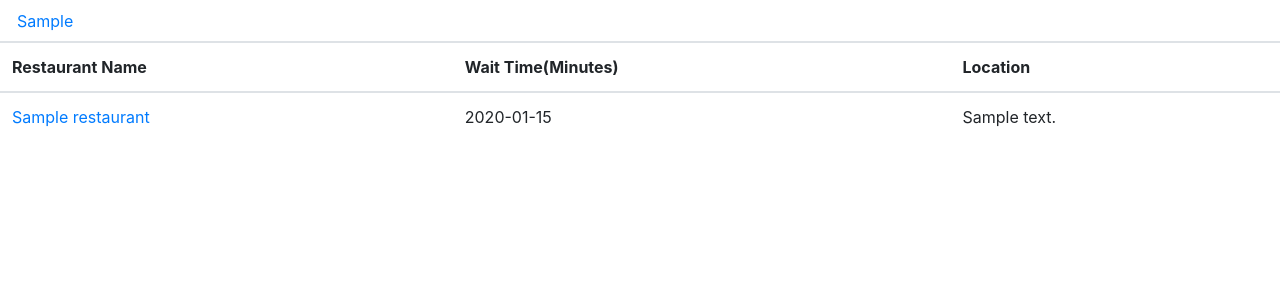
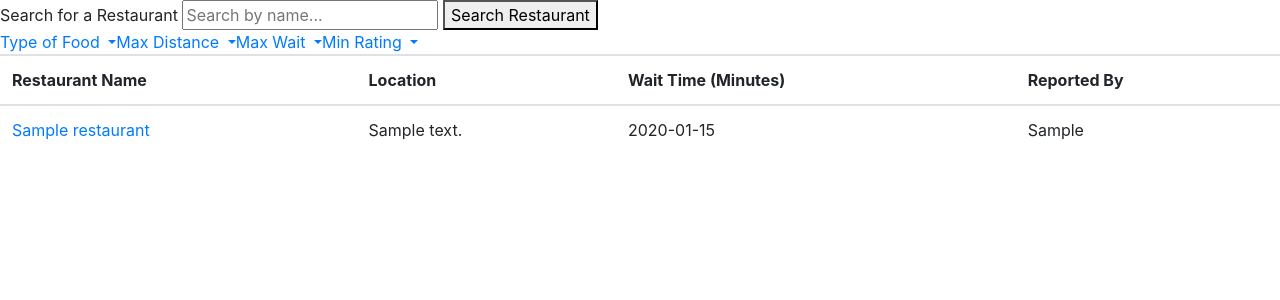
Before and after one commit to benjamin-musil/line-picker-webapp, a Flask app: template templates/AllRestaurant.html in a window 1280 px wide. Shown: the top 300 px of the page. Run offline with Flask 2, Linux system fonts and the light colour scheme; the template is opened without the code that fills it: most values are stand-ins (such as "Sample title", 1, 10 or a date in 2020); some libraries are stand-ins or nearby versions.

Commit message:
Drop down menus, 'All' tab, empty table on initial load

```diff
--- a/app.py
+++ b/app.py
@@ -1,4 +1,4 @@
-from flask import Flask, request, jsonify, render_template,session
+from flask import Flask, request, jsonify, render_template, session
 from pymongo import MongoClient
 from Models import Restaurant, User, MongoDb
 import sys
@@ -8,10 +8,11 @@ import os
 
 app = Flask(__name__)
 
+
 @app.route('/Search', methods=['GET'])
 def search_Restaurant(reqJason):
     if reqJason is None:
-     reqJason = request.json
+        reqJason = request.json
 
     collection = MongoDb.mongo_collection('Test Restaurants ')
     results = collection.find(reqJason)
@@ -21,7 +22,8 @@ def search_Restaurant(reqJason):
         restaurant_arr.append(restaurant.__dict__)
     return jsonify(restaurant_arr)
 
-@app.route('/post-user/<user>', methods=['GET','POST'])
+
+@app.route('/post-user/<user>', methods=['GET', 'POST'])
 def post_user(user):
     # get args from POST URL
     user_id = request.args.get('user_id')
@@ -44,6 +46,7 @@ def post_user(user):
     collection.insert_one(user_post)
     return 'Post successful!'
 
+
 # Future release should combine post-user and get-user functions, will need to add forms for POST
 @app.route('/get-user/<user>', methods=['GET', 'POST'])
 def get_user(user):
@@ -60,6 +63,7 @@ def get_user(user):
         user_arr.append(user_test.__dict__)
     return jsonify(user_arr)
 
+
 @app.route('/delete-user/<user>', methods=['GET', 'POST'])
 def delete_user(user):
     # connect to database and search for user specified
@@ -67,10 +71,11 @@ def delete_user(user):
     results = collection.delete_one({u'_id': u'' + user + ''})
     return str(user + ' deleted!')
 
+
 @app.route('/category/<category>', methods=['GET'])
 def example_get(category):
     collection = MongoDb.mongo_collection('Test Restaurants ')
-    results = collection.find({u'Category': u''+category+''})
+    results = collection.find({u'Category': u'' + category + ''})
     restaurant_arr = []
     for document in results:
         print(document)
@@ -109,34 +114,45 @@ def get_wait():
     wait_time, timestamp = mongo_get_wait_time_by_objectid(object_id)
     return jsonify(str(name) + ' has a wait time of ' + str(wait_time) + ' reported at ' + str(timestamp)), 200
 
+
 @app.route('/RestaurantDetails')
 def RestaurantDetails():
     return render_template("Restaurantdetails.html")
 
+
 @app.route('/ListAllRestaurant')
 def ListAllRestaurant():
     try:
-        if session.get('RestaurantCategory')  is None:
-            lstCategory= MongoDb.mongo_collection('Test Restaurants ').distinct('Category')
-            session['RestaurantCategory']=lstCategory
+        if session.get('RestaurantCategory') is None:
+            lstCategory = MongoDb.mongo_collection('Test Restaurants ').distinct('Category')
+            session['RestaurantCategory'] = lstCategory
         else:
-            lstCategory=session['RestaurantCategory']
+            lstCategory = session['RestaurantCategory']
 
-        strSelect= request.args.get('select')
+        strSelect = request.args.get('select')
         if strSelect is None:
-            SelectedTab = lstCategory[0]
+            # Empty table at startup
+            SelectedTab = ''
+        elif strSelect == 'All':
+            # need to reorganize this, but bedtime and I'm pushing this lol - Ben
+            SelectedTab = strSelect
+            jsonInput = {}
+            jsonInput['Category'] = SelectedTab
+            res = search_Restaurant({}).response[0]
+            data = json.loads(res)
+            UiContent = {'SelectedTab': SelectedTab, 'RestaurantType': lstCategory}
+            return render_template("AllRestaurant.html", UiContent=UiContent, restaurants=data)
         else:
-            SelectedTab=strSelect
+            SelectedTab = strSelect
 
         jsonInput = {}
-        jsonInput['Category']=SelectedTab
-        res= search_Restaurant(jsonInput).response[0]
+        jsonInput['Category'] = SelectedTab
+        res = search_Restaurant(jsonInput).response[0]
         data = json.loads(res)
-        UiContent = { 'SelectedTab': SelectedTab, 'RestaurantType':lstCategory}
-        return render_template("AllRestaurant.html",UiContent=UiContent,restaurants=data)
+        UiContent = {'SelectedTab': SelectedTab, 'RestaurantType': lstCategory}
+        return render_template("AllRestaurant.html", UiContent=UiContent, restaurants=data)
     except:
-        strException=sys.exc_info()
-
+        strException = sys.exc_info()
 
 
 if __name__ == '__main__':
--- a/templates/AllRestaurant.html
+++ b/templates/AllRestaurant.html
@@ -15,32 +15,83 @@ window.location.href="{{ url_for( 'ListAllRestaurant') }}" + "?select="+strSelec
 </head>
 <body>
 
+<div id="search_bar">
+		<form>
+			Search for a Restaurant
+			<input type="text" placeholder="Search by name..." name="restaurant_name" method="get">
+			<button id="search-by-name">Search Restaurant</button>
+		</form>
+</div>
+
 <ul class="nav nav-tabs" id="myTab" role="tablist">
-    {% for restaurantType  in UiContent.RestaurantType %}
-     <li class="nav-item">
-         <a class="nav-link  {% if UiContent.SelectedTab == restaurantType %} active {% endif %}" id="{{ restaurantType }}" data-toggle="tab" href="#italian" onclick="fun('{{ restaurantType }}')"  role="tab" aria-controls="italian" aria-selected="true">{{ restaurantType }}</a>
+    <li class = "dropdown">
+        <a class="dropdown-toggle" data-toggle="dropdown" href="#">Type of Food
+        <span class="caret"></span></a>
+        <ul class="dropdown-menu">
+            <li class="nav-item">
+                <a class="nav-link" id="All" href="#" onclick="fun('All')" role="tab">All</a>
+            </li>
+            {% for restaurantType in UiContent.RestaurantType %}
+            <li class="nav-item">
+                <a class="nav-link  {% if UiContent.SelectedTab == restaurantType %} active {% endif %}" id="{{ restaurantType }}" href="#" onclick="fun('{{ restaurantType }}')" role="tab">{{ restaurantType }}</a>
+            </li>
+            {% endfor %}
+        </ul>
     </li>
-    {% endfor %}
-
+    <li>
+        <a class="dropdown-toggle" data-toggle="dropdown" href="#">Max Distance
+        <span class="caret"></span></a>
+        <ul class="dropdown-menu">
+            <li><a href="#"><0.5 miles</a></li>
+            <li><a href="#">1 mile</a></li>
+            <li><a href="#">2 miles</a></li>
+            <li><a href="#">5 miles</a></li>
+            <li><a href="#">10 miles</a></li>
+        </ul>
+    </li>
+    <li>
+        <a class="dropdown-toggle" data-toggle="dropdown" href="#">Max Wait
+        <span class="caret"></span></a>
+        <ul class="dropdown-menu">
+            <li><a href="#"><5 minutes</a></li>
+            <li><a href="#">10 minutes</a></li>
+            <li><a href="#">20 minutes</a></li>
+            <li><a href="#">30 minutes</a></li>
+            <li><a href="#">1 hour</a></li>
+        </ul>
+    </li>
+    <li>
+        <a class="dropdown-toggle" data-toggle="dropdown" href="#">Min Rating
+        <span class="caret"></span></a>
+        <ul class="dropdown-menu">
+            <li><a href="#">1</a></li>
+            <li><a href="#">2</a></li>
+            <li><a href="#">3</a></li>
+            <li><a href="#">4</a></li>
+            <li><a href="#">5</a></li>
+        </ul>
+    </li>
 </ul>
 
 <div class="tab-content">
     <div class="flight-container" style="overflow: auto; max-height: 80vh">
             <div class="table-responsive">
-                <table class="table" id="Resstaurants">
+                <table class="table" id="Restaurants">
                     <thead>
                         <tr>
                             <th scope="col">Restaurant Name</th>
-                            <th scope="col">Wait Time(Minutes)</th>
                             <th scope="col">Location</th>
+                            <th scope="col">Wait Time (Minutes)</th>
+                            <th scope="col">Reported By</th>
                         </tr>
                     </thead>
                     <tbody>
                     {% for restaurant in restaurants %}
                         <tr id={{ restaurant.id }}>
-                            <td scope="row"><a href= {{ url_for('RestaurantDetails' ,id=restaurant.id) }}>{{ restaurant.name }}</a></td>
-                            <td> {{restaurant.wait_times }} </td>
+                            <td scope="row"><a href= {{ url_for('RestaurantDetails', id=restaurant.id) }}>{{ restaurant.name }}</a></td>
                             <td> {{ restaurant.address }} </td>
+                            <td> {{ restaurant.wait_times }} </td>
+                            <td> {{ restaurant.reported_by }} </td>
                         </tr>
                     {% endfor %}
 
```
